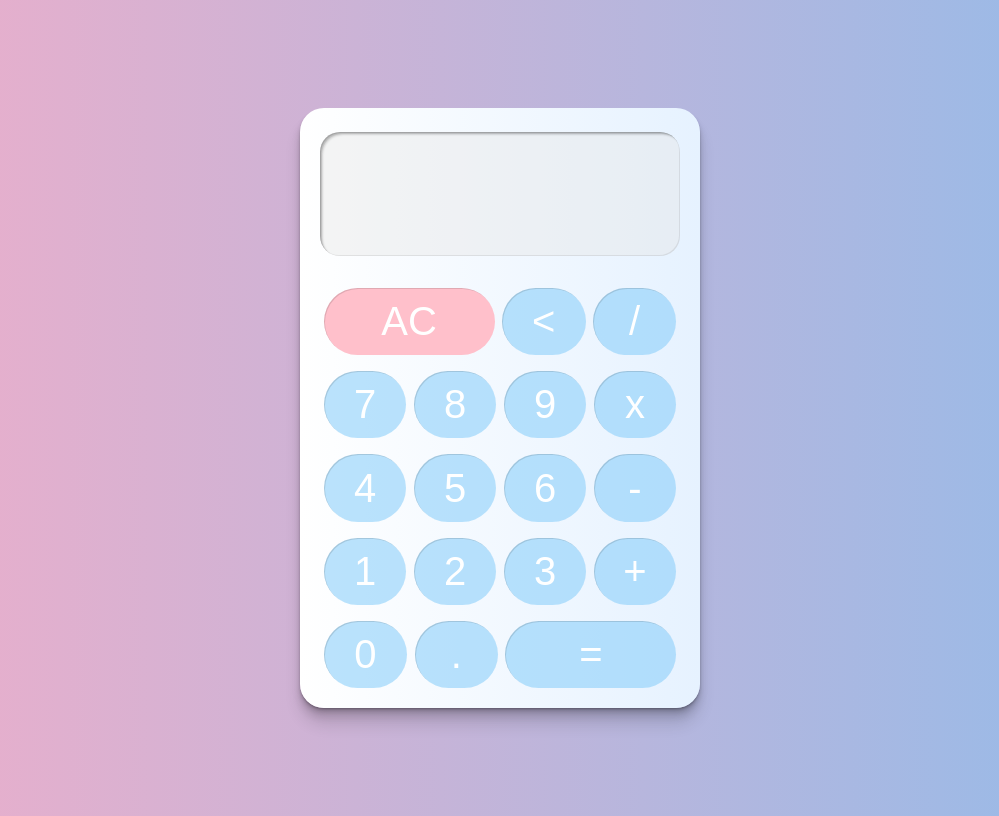
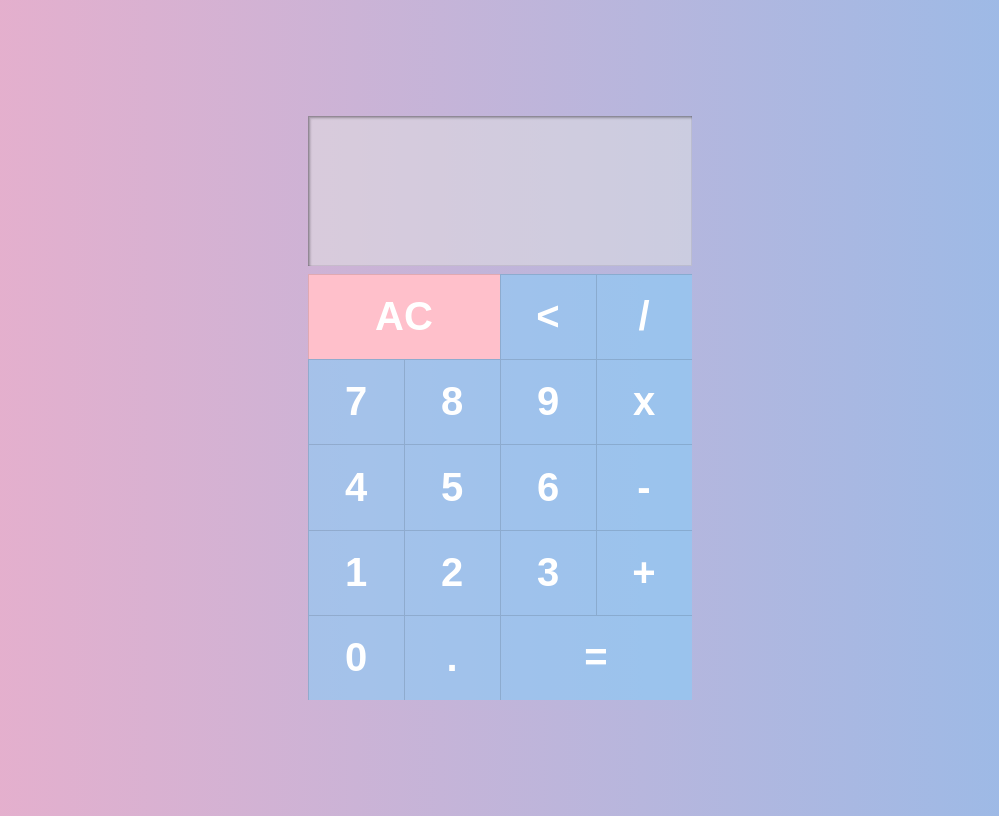
Before and after one commit to brekkeberg/calc, a plain HTML site: page index.html in a window 1280 px wide. Shown: the whole page, without its empty margins (140-1139 px from the left). Drawn offline with Linux system fonts and the light colour scheme.

Commit message:
style redesign

```diff
--- a/style.css
+++ b/style.css
@@ -15,67 +15,50 @@ body{
 .calcBody{
     height: max(min(75vmin, 900px),600px);
     width: max(min(50vmin, 600px),400px);
-    border-radius: 3vmin;
     display: flex;
     flex-direction: column;
-    background-color: white;
-    background: linear-gradient(90deg, rgb(255, 255, 255) 0%, rgb(230, 242, 255) 100%);
-    box-shadow: 0 1px 1px rgba(0,0,0,0.12),
-              0 2px 2px rgba(0,0,0,0.12),
-              0 4px 4px rgba(0,0,0,0.12),
-              0 8px 8px rgba(0,0,0,0.12),
-              0 16px 16px rgba(0,0,0,0.12);
 }
 .calcBody div{
     flex: 1;
-    border-radius: 20px;
 }
 .calcBody .screenContainer{
-    flex: 0 0 20%;
-    display: flex;
-    align-items: center;
-    padding: 5%;
-    padding-left: 0%;
-    padding-right: 0%;
-
+    flex: 0 0 25%;
+    padding: 1vmin;
+    padding-bottom: 0vmin;
 }
 .calcBody .screenContainer .screen{
-    background-color: rgba(228, 228, 228, 0.41);
+    background-color: rgba(228, 228, 228, 0.5);
     box-shadow: 1px 1px 0px inset rgba(0,0,0,0.12),
                 2px 2px 1px inset rgba(0,0,0,0.12),
                 3px 3px 2px inset rgba(0,0,0,0.12),
                 -1px -1px 0px inset rgba(0, 0, 0, 0.08);
-    height: 90%;
-    width: 90%;
-    margin-top: 3%;
-    margin-left: 5%;
-    margin-right: 5%;
+    height: 100%;
+    width: 100%;
     font-family: sans-serif;
     text-align: right;
     color: rgb(45, 45, 45);
-    padding: 1vmin;
-    padding-left: 2vmin;
-    padding-right: 2vmin;
-    font-size: 7vmin;
+    font-size: 8vmin;
+    text-overflow: ellipsis;
+    white-space: nowrap;
+    overflow: hidden;
 }
 .calcBody .buttonContainer{
-    padding: 5%;
     display: flex;
     flex-direction: column;
     justify-content: space-between;
-    gap: 2vmin;
+    padding: 1vmin;
 }
 .buttonContainer div{
     display:flex;
     flex-direction: row;
-    justify-content: space-between;
     align-items: center;
 }
+
 .buttonContainer div .buttonEquals{
-    flex: 0 0 47.5%;
+    flex: 0 0 50%;
 }
 .buttonContainer div .buttonClear{
-    flex: 0 0 47.5%;
+    flex: 0 0 50%;
     background-color: pink;
 }
 
@@ -85,15 +68,14 @@ body{
 }
 
 button{
+    flex: 1;
     background-color:rgba(135, 206, 250, 0.566);
     color: white;
-    width: 50%;
     height: 100%;
-    margin: 1%;
     padding: 0px;
-    border-radius: 20vmin;
     border: 0px;
     font-size: min(5vmin, 40px);
+    font-weight: bolder;
     box-shadow: 1px 1px 0px inset rgba(0,0,0,0.12);
 }
 button:active{
```
